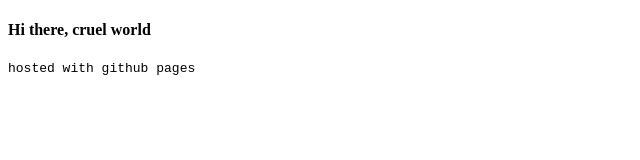
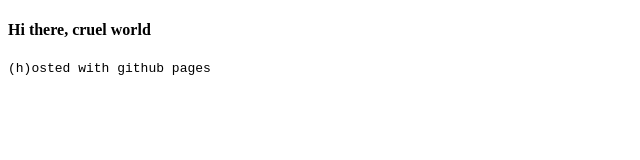
Before and after one commit to ablaternae/ablaternae.github.io, a plain HTML site: page index.html in a window 1280 px wide. Shown: the full height of the page, 0-640 px from the left. Drawn offline with Linux system fonts and the light colour scheme.

Commit message:
Update index.html

```diff
--- a/index.html
+++ b/index.html
@@ -1,7 +1,7 @@
 <!DOCTYPE html><html>
-<title>&midddot; Ab Laternae Codex &middot;</title>
+<title>&middot; Ab Laternae Codex &middot;</title>
 <body>
 <h4>Hi there, cruel world</h4>
-<pre>hosted with github pages</pre>
+<pre>(h)osted with github pages</pre>
 </body>
 </html>
```
